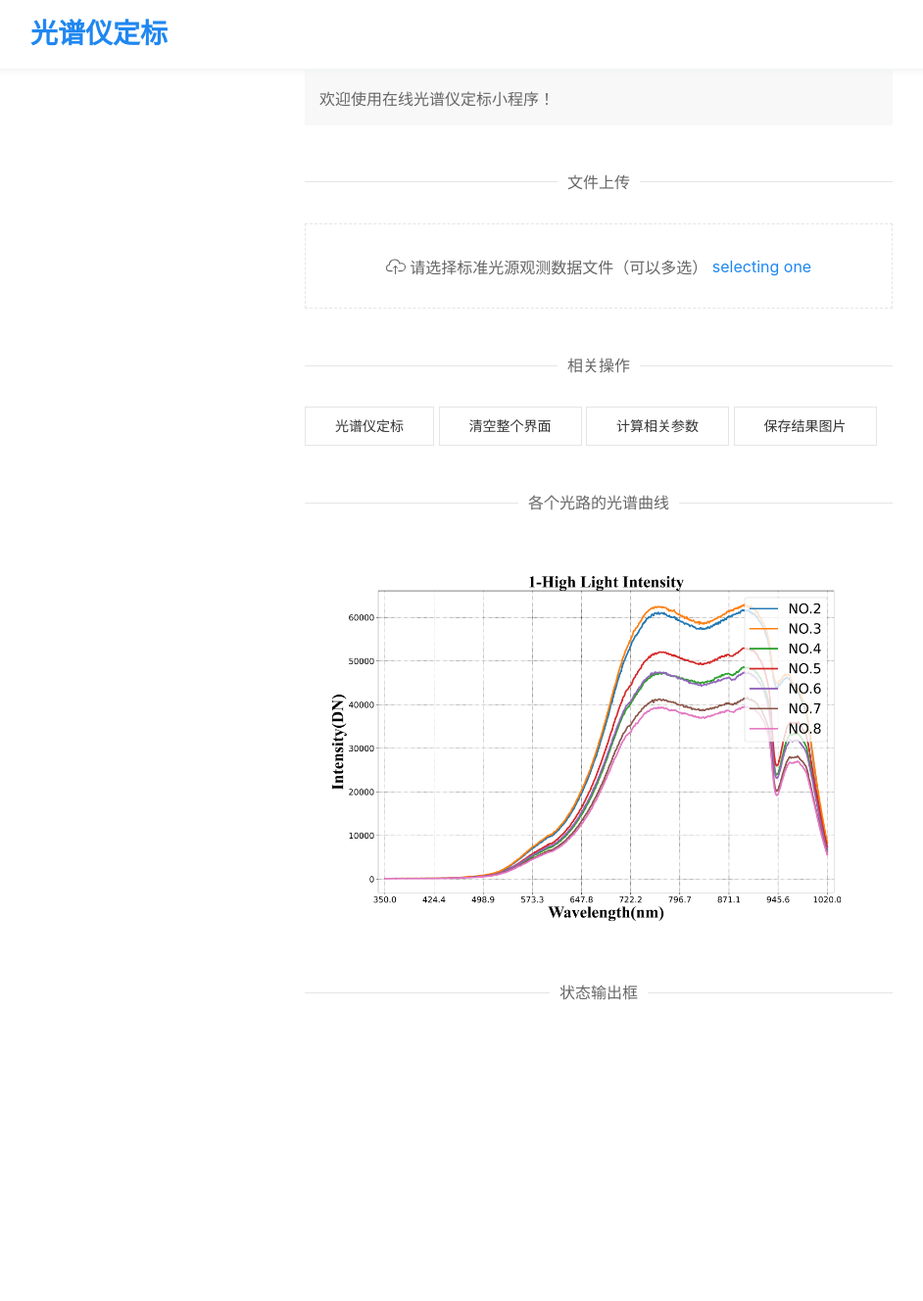
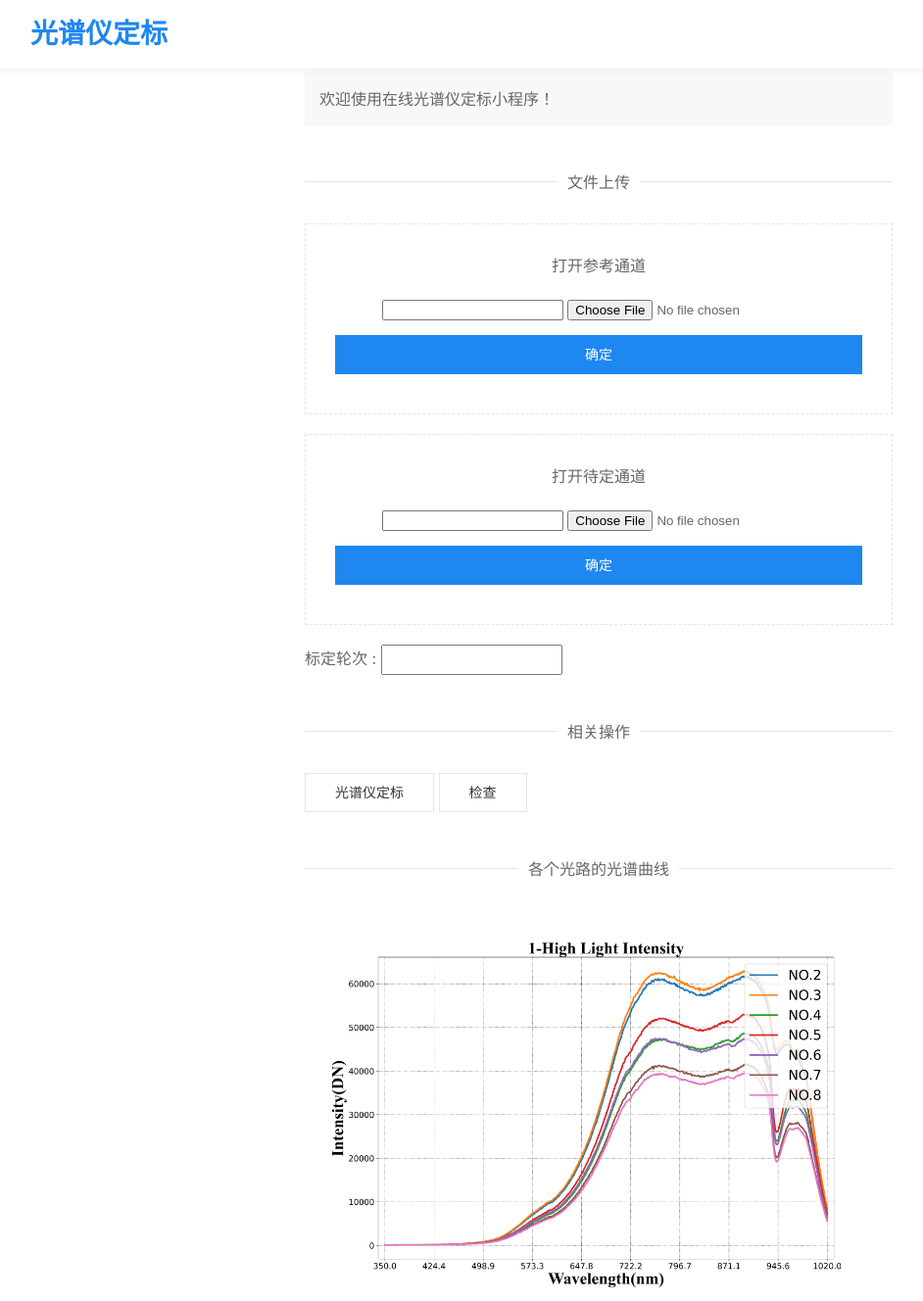
Before and after one commit to YIMEng-0/PythonSoftwareGISHomeWork, a Bottle app: a page that uses template/光谱仪定标.html in a window 1280 px wide. Shown: the top 1328 px of the page at 98% size, without its empty margins (69-1011 px from the left). Before the commit the page ends 1021 px from the top, so only its background shows below. Run offline with Bottle, Linux system fonts and the light colour scheme.

Commit message:
20211125

```diff
--- a/app.py
+++ b/app.py
@@ -7,10 +7,9 @@ import configparser
 """
 一个bottle程序分为四部分
 1.import bottle
-2.@route('/index')定义一个访问路径，这样从浏览器访问时就能
+2.@route('/index')定义一个访问路径，这样从浏览器访问时就能访问自己定义的路径
 3.定义一个与第2步route相应的处理函数，系统在看到@route标记后会自动调用其后边的这个函数。
 4.调用run()函数。
-
 
 
 from bottle import route, run
@@ -26,6 +25,31 @@ run(host='localhost', port=8080)
 @route('/hello')
 def index():
     return template('template/test_vue.html')
+
+@route('/uploadfile')
+def upload():
+
+    print("000000")
+    return template('template/form.html')
+
+
+# 重新构建的上传代码块
+@route('/', method='POST')
+def index():
+    # fname = request.files.get('upload_file')
+    # fname = request.forms.get('textfield')
+    fname = request.files['fileField']
+    if fname:
+        # t = time.strftime('%Y%m%d%H%M%S')
+        new_fname = r'./Standard_Spectral_Data/' + fname.filename
+        fname.save(new_fname)  #保存文件到指定路径
+
+        # return '<img src=%s>' %  new_fname # 返回到指定的界面，目前不需要返回到加载的图片的位置
+        print("文件上成功！")
+        return template('template/光谱仪定标.html', config=fname)
+    else:
+        return template('template/光谱仪定标.html', config=fname)
+
 
 
 @route('/hello/<name>')
@@ -94,6 +118,16 @@ def tem():
     return template('template/光谱仪定标.html', config=config)
 
 
+# 测量相关配置.html 的绑定以及打开
+@route('/template/测量相关配置')
+def tem():
+    # writeIni()
+    config = readIni('./static/Param.ini')
+    config['start_hour'] = '%02d' % int(config['start_hour'])
+    config['end_hour'] = '%02d' % int(config['end_hour'])
+    return template('template/测量相关配置.html', config=config)
+
+
 @route('/template', method='POST')
 def tem():
     # paras = {}
@@ -135,6 +169,8 @@ def readIni(path):
             value = cf.get(sec, opt)
             key = opt
             paras[key] = value
+
+
     return paras
 
 
--- a/template/光谱仪定标.html
+++ b/template/光谱仪定标.html
@@ -90,14 +90,45 @@
             </div>
             -->
             <div class="js-upload uk-placeholder uk-text-center">
+                <!--
                 <span uk-icon="icon: cloud-upload"></span>
-                <span class="uk-text-middle">请选择标准光源观测数据文件（可以多选）</span>
+                <span class="uk-text-middle">打开参考通道</span>
                 <div uk-form-custom>
                     <input type="file" multiple>
                     <span class="uk-link">selecting one</span>
                 </div>
+                -->
+                <form action="/" method="post" enctype="multipart/form-data">
+                    <p>打开参考通道</p>
+                    <input type='text' name='textfield' id='textfield' class='txt'/>
+                    <input type="file" name="fileField" class="file" id="fileField" size="28"
+                           onchange="document.getElementById('textfield').value=this.value"/>
+                    <button class="uk-button uk-button-primary uk-width-1-1 uk-margin-small-bottom" type="submit"
+                            style="margin-top: 15px;">确定
+                    </button>
+                </form>
+
+            </div>
+            <progress id="js-progressbar" class="uk-progress" value="0" max="100" hidden></progress>
+
+
+            <div class="js-upload uk-placeholder uk-text-center">
+                <form action="/" method="post" enctype="multipart/form-data">
+                    <p>打开待定通道</p>
+                    <input type='text' name='textfield' id='textfield' class='txt'/>
+                    <input type="file" name="fileField" class="file" id="fileField" size="28"
+                           onchange="document.getElementById('textfield').value=this.value"/>
+                    <button class="uk-button uk-button-primary uk-width-1-1 uk-margin-small-bottom" type="submit"
+                            style="margin-top: 15px;">确定
+                    </button>
+                </form>
             </div>
 
+            <div class="form-group">
+                <label for="exampleInputName2">标定轮次 :</label>
+                <input style="height: 25px" type="text" class="form-control" id="exampleInputName2"
+                       placeholder="">
+            </div>
 
             <p class="uk-heading-line uk-text-center J-block-title"><span>相关操作</span></p>
             <!-- 创建的同一行的 span 创建四个按钮即可 -->
@@ -111,23 +142,7 @@
 
             <span>
                 <div class="uk-inline">
-        <button class="uk-button uk-button-default" type="button">清空整个界面</button>
-        <div uk-dropdown>将绘制的光谱曲线清空
-        </div>
-        </div>
-    </span>
-
-            <span>
-        <div class="uk-inline">
-        <button class="uk-button uk-button-default" type="button">计算相关参数</button>
-        <div uk-dropdown>计算相关参数
-        </div>
-        </div>
-    </span>
-
-            <span>
-        <div class="uk-inline">
-        <button class="uk-button uk-button-default" type="button">保存结果图片</button>
+                    <button class="uk-button uk-button-default" type="button">检查</button>
                     <div uk-dropdown>保存前端展示的图片
                     </div>
                 </div>
@@ -144,63 +159,11 @@
         </div>
 
         <!-- 进行文件上传的控制代码 -->
-        <script>
-            var bar = document.getElementById('js-progressbar');
-
-            UIkit.upload('.js-upload', {
-
-                url: '',
-                multiple: true,
-
-                beforeSend: function () {
-                    console.log('beforeSend', arguments);
-                },
-                beforeAll: function () {
-                    console.log('beforeAll', arguments);
-                },
-                load: function () {
-                    console.log('load', arguments);
-                },
-                error: function () {
-                    console.log('error', arguments);
-                },
-                complete: function () {
-                    console.log('complete', arguments);
-                },
-
-                loadStart: function (e) {
-                    console.log('loadStart', arguments);
-
-                    bar.removeAttribute('hidden');
-                    bar.max = e.total;
-                    bar.value = e.loaded;
-                },
-
-                progress: function (e) {
-                    console.log('progress', arguments);
-
-                    bar.max = e.total;
-                    bar.value = e.loaded;
-                },
-
-                loadEnd: function (e) {
-                    console.log('loadEnd', arguments);
-
-                    bar.max = e.total;
-                    bar.value = e.loaded;
-                },
-
-                completeAll: function () {
-                    console.log('completeAll', arguments);
-
-                    setTimeout(function () {
-                        bar.setAttribute('hidden', 'hidden');
-                    }, 1000);
-
-                    alert('Upload Completed');
+        <script type="text/javascript">
+            function test(e) {
+                document.getElementById('upload_file').value = e.value
+                console.log(e)
             }
-
-            });
         </script>
     </body>
 </html>
--- a/template/测量相关配置.html
+++ b/template/测量相关配置.html
@@ -2,7 +2,7 @@
 <html lang="en">
     <head>
         <meta charset="UTF-8">
-        <title>光谱曲线绘制</title>
+        <title>测量相关配置</title>
         <meta name="viewport" content="width=device-width, initial-scale=1">
         <link rel="stylesheet" href="../static/css/uikit.min.css"/>
         <script src="../static/js/uikit.min.js"></script>
@@ -112,7 +112,7 @@
 
                 UIkit.upload('.js-upload', {
 
-                    url: '',
+                    url: 'http://localhost:8088/test/',
                     multiple: true,
 
                     beforeSend: function () {
```
Also changed, not shown: template/光谱曲线绘制.html (+6 -5 lines), test/testUpload.html (added, +23 -0 lines). Lines whose indentation alone changed are shown as unchanged.
